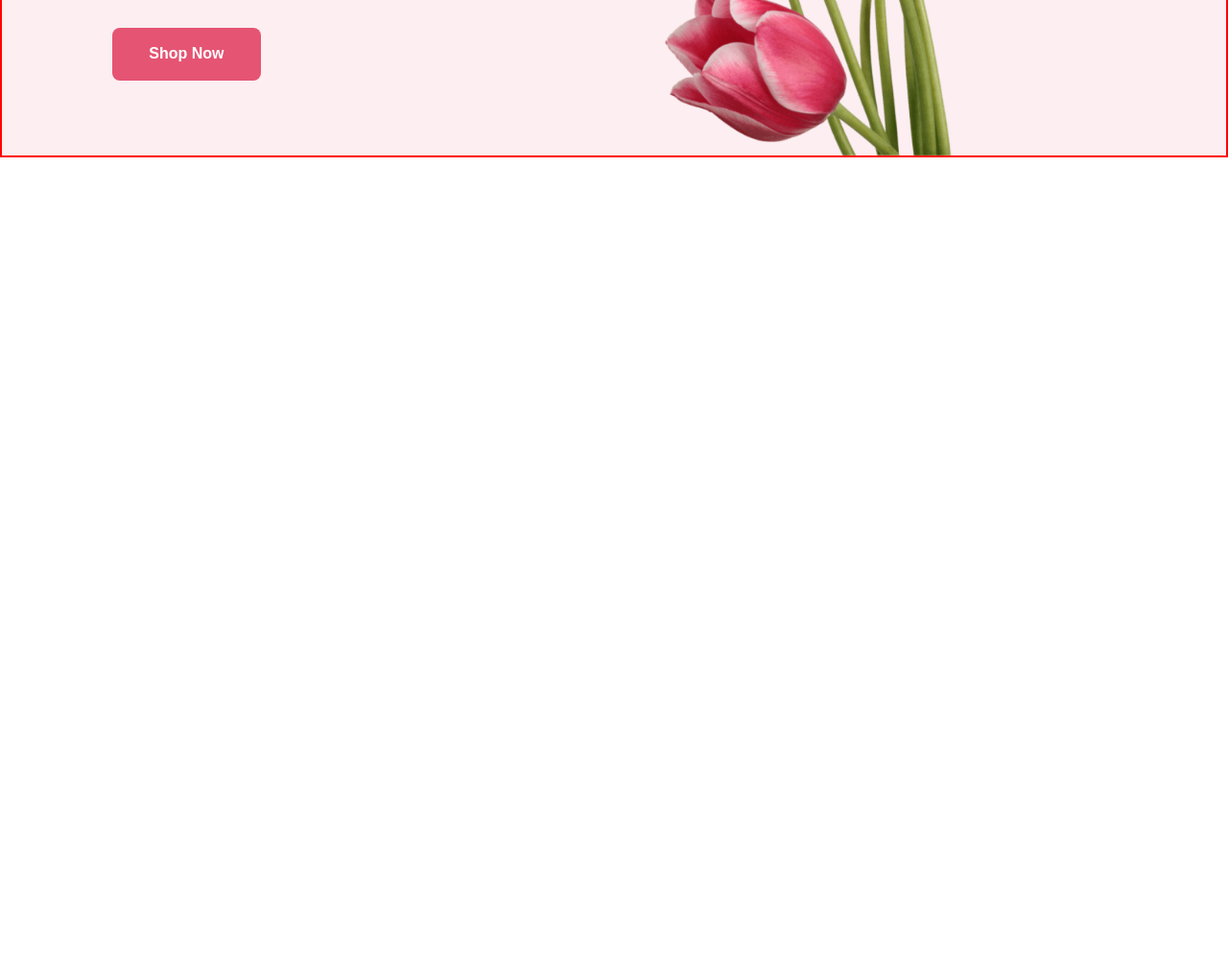
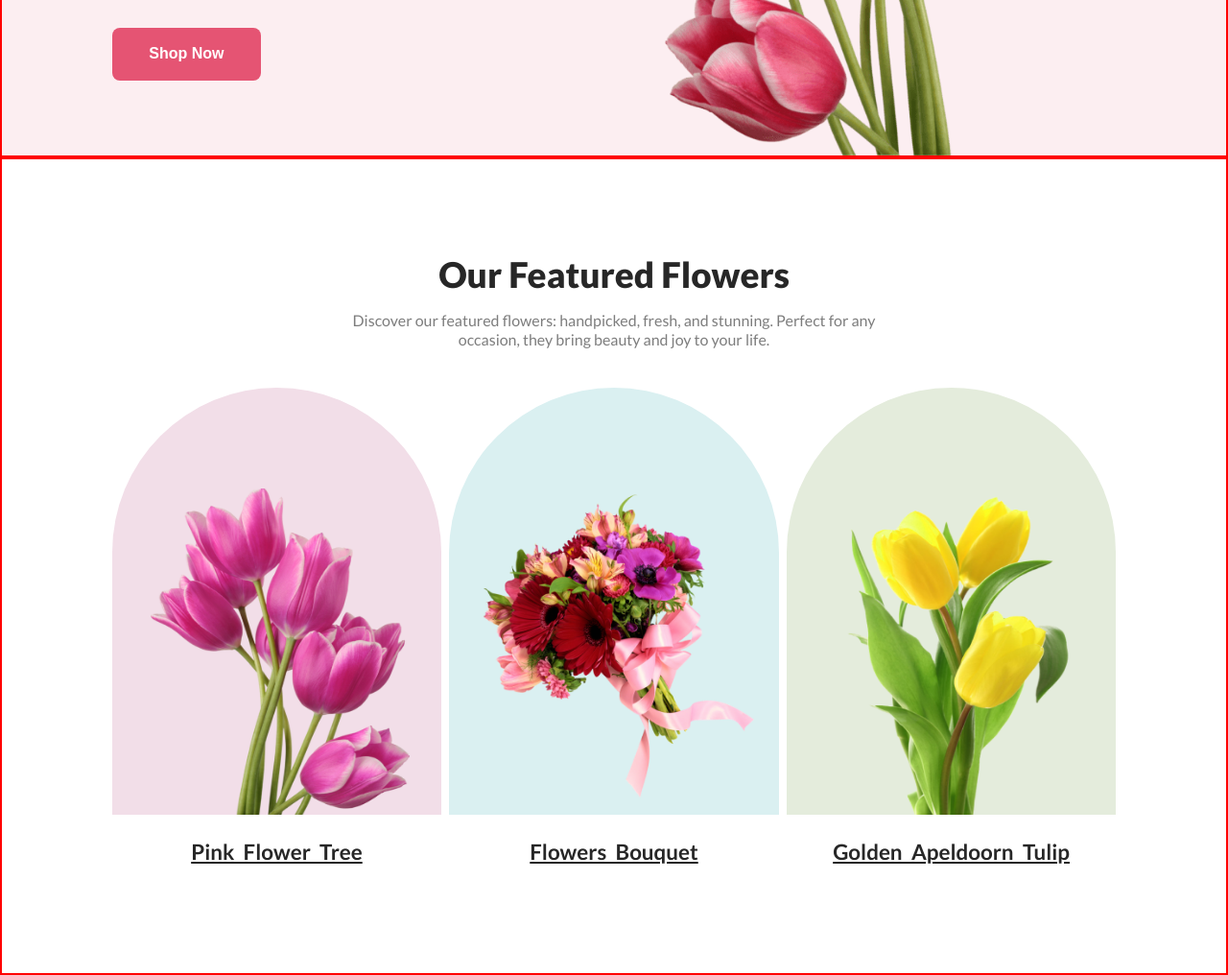
Before and after one commit to Nabilabintaakter/online-flower-shop, a plain HTML site: page index.html in a window 1280 px wide. Shown: the part 536-1552 px from the top of the page at 96% size. Before the commit the page ends 800 px from the top, so only its background shows below. Drawn offline with Linux system fonts and the light colour scheme.

Commit message:
added featured flowers section

```diff
--- a/index.html
+++ b/index.html
@@ -24,7 +24,36 @@
     </header>
     <!-- banner section ends here -->
      <main>
-
+        <!-- featured flowers section starts here -->
+        <section class="featured-flowers-section full-container display-flex">
+            <div class="featured-flowers-container">
+                <div class="featured-text-container">
+                    <h3>Our Featured Flowers</h3>
+                    <p>Discover our featured flowers: handpicked, fresh, and stunning. Perfect for any occasion, they bring beauty and joy to your life.</p>
+                </div>
+                <div class="featured-image-container display-flex">
+                    <div class="featured-image-content">
+                        <div class=" card-1">
+                            <img src="./images/featured1.png" alt="">
+                        </div>
+                        <h3>Pink Flower Tree</h3>
+                    </div>
+                    <div class="featured-image-content">
+                        <div class=" card-2">
+                            <img src="./images/featured2.png" alt="">
+                        </div>
+                        <h3>Flowers Bouquet</h3>
+                    </div>
+                    <div class="featured-image-content">
+                        <div class=" card-3">
+                            <img src="./images/featured3.png" alt="">
+                        </div>
+                        <h3>Golden Apeldoorn Tulip</h3>
+                    </div>
+                </div>
+            </div>
+        </section>
+        <!-- featured flowers section ends here -->
      </main>
 </body>
 </html>
--- a/styles/style.css
+++ b/styles/style.css
@@ -78,6 +78,93 @@ body{
     height: 100%;
 }
 
+/* featured flowers section */
+
+.featured-flowers-section{
+    height: 852px;
+    justify-content: center;
+    align-items: center;
+}
+.featured-flowers-container{
+    width: 82%;
+    height: 652px;
+}
+.featured-text-container{
+    width: 580px;
+    height: 110px;
+    margin: 0 auto;
+    text-align: center;
+    margin-bottom: 30px;
+}
+.featured-text-container h3{
+    color: rgb(39, 39, 39);
+    font-size: 2.3rem;
+    font-weight: 800;
+    margin-bottom:16px;
+}
+.featured-text-container p{
+    color: rgba(39, 39, 39, 0.6);
+    font-size: 1rem;
+    font-weight: 400;
+    line-height: 20px;
+}
+.featured-image-container{
+    width: 100%;
+    height: calc(100% - 140px);
+    justify-content: space-between;
+}
+.featured-image-content{
+    width: 32.8%;
+    height: 100%;
+}
+.featured-image-content h3{
+    color: rgb(39, 39, 39);
+    font-size: 1.4rem;
+    font-weight: 700;
+    text-align: center;
+    text-decoration-line: underline;
+    cursor: pointer;
+    padding-top: 25px;
+    word-spacing: 5px;
+}
+.card-1, .card-2, .card-3{
+    width: 100%;
+    height: 87%;
+    border-radius: 300px 300px 0px 0px;
+    position: relative;
+}
+.card-1{
+    background-color:#F2DEE8;
+}
+.card-2{
+    background-color:#DAF0F1;
+}
+.card-3{
+    background-color:#E4ECDC;
+}
+.card-1 img{
+    width: 270px;
+    height: 340px;
+    position: absolute;
+    top: 105px;
+    left: 40px;
+}
+.card-2 img{
+    width: 320px;
+    height: 320px;
+    position: absolute;
+    top: 60%;
+    left: 53%;
+    transform: translate(-50%, -50%);
+}
+.card-3 img{
+    width: 280px;
+    height: 370px;
+    position: absolute;
+    top: 75px;
+    left: 35px;
+}
+
 
 
 
```
